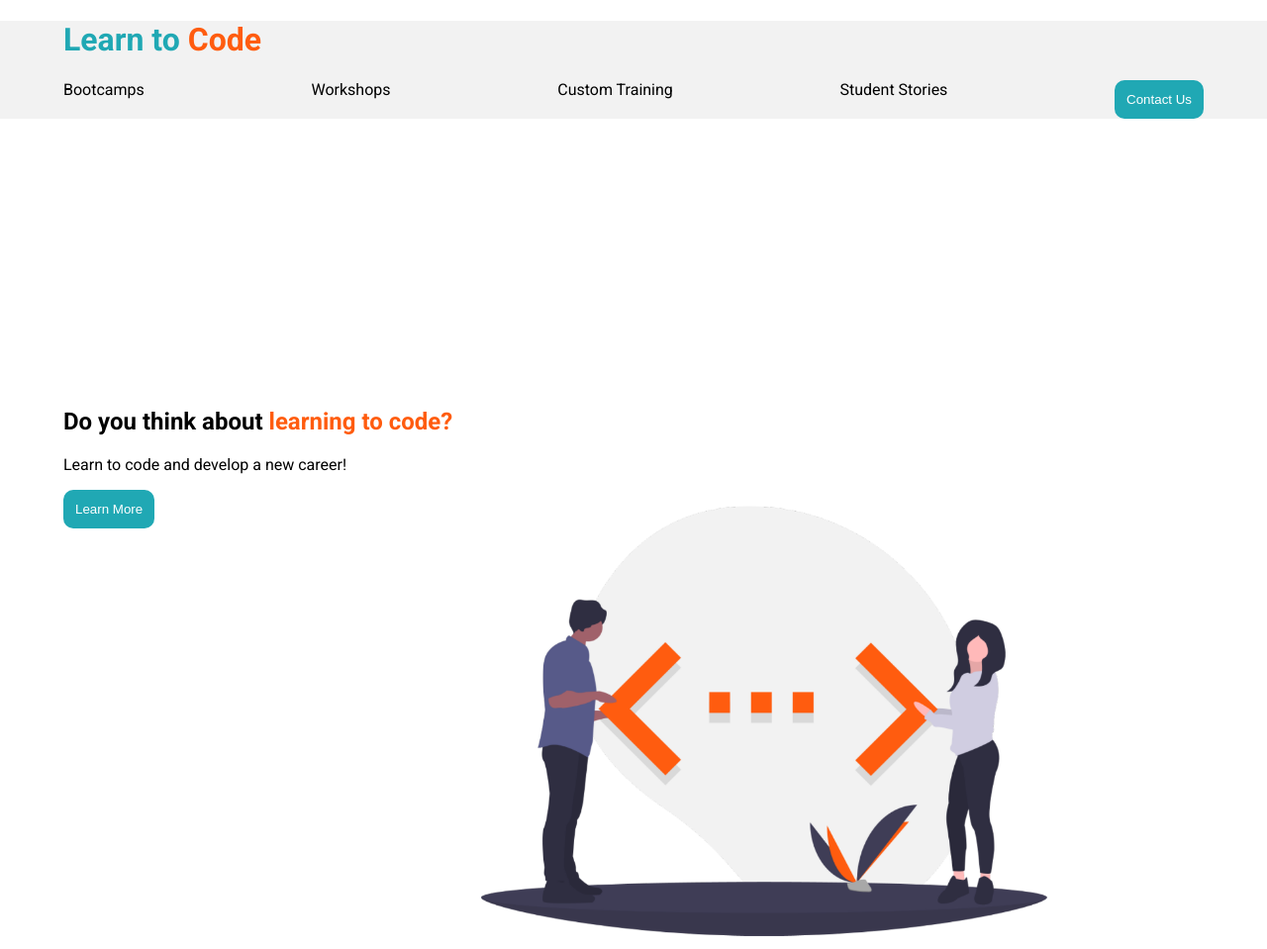
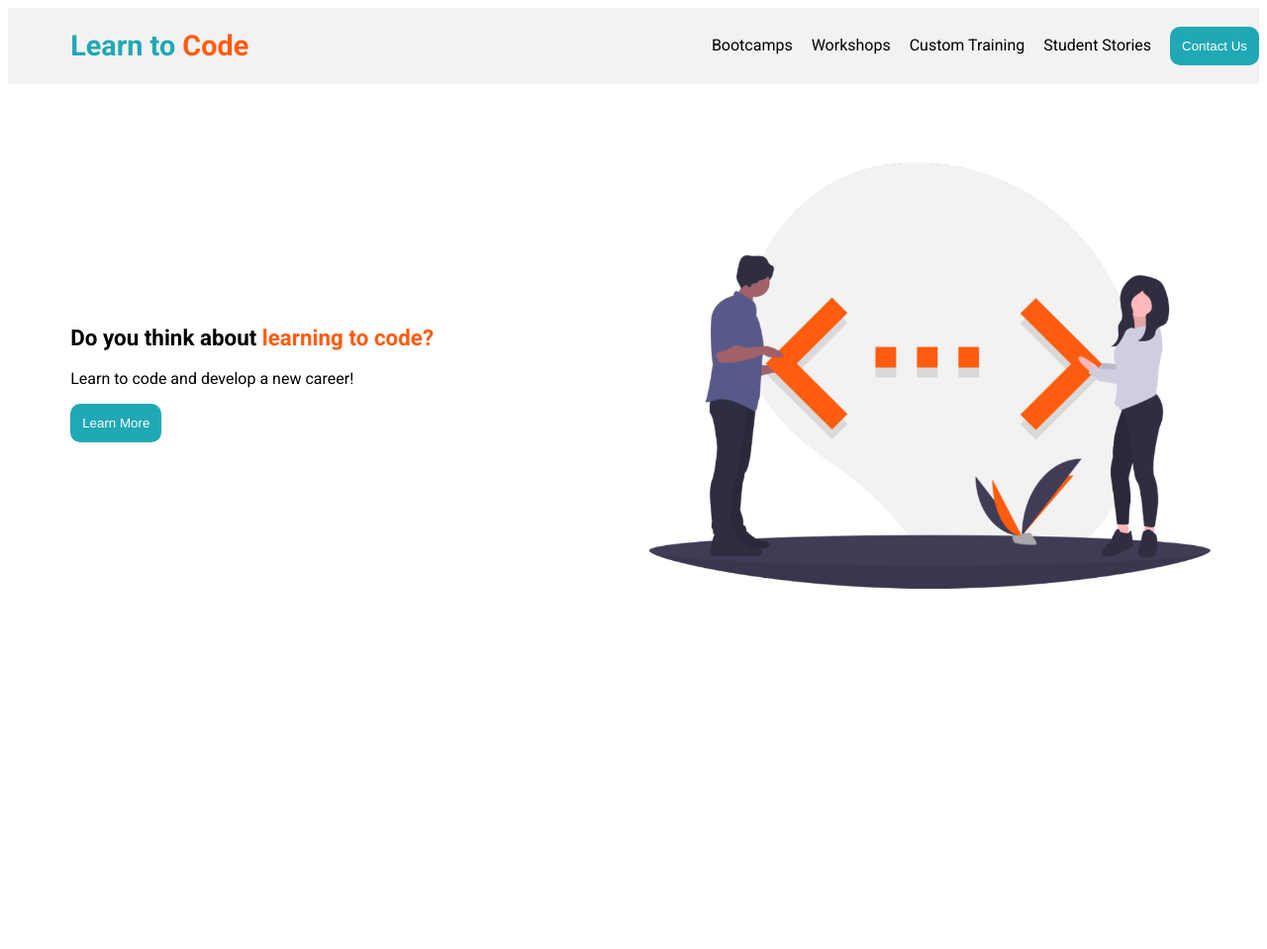
Before and after one commit to dl058/project-one-dinh, a plain HTML site: page index.html in a window 1280 px wide. Shown: the whole page at 99% size. After the commit the page ends 800 px from the top, so only its background shows below. Drawn offline with Linux system fonts and the light colour scheme.

Commit message:
inital commit

```diff
--- a/index.html
+++ b/index.html
@@ -1,4 +1,3 @@
-<!--this is to start html pg-->
 <!DOCTYPE html>
 <html lang="en">
   <head>
@@ -12,34 +11,32 @@
     rel="stylesheet"
   />
   <body>
-    <header>
-      <!--Learn to Code title-->
+    <nav class="navbar">
+      <div class="navdiv">
+        <div class="title">
           <h1 style="color: #20a8b4">
             Learn to <span style="color: #ff5c0f">Code</span>
           </h1>
-      <!--Nav links-->
-      <ul class="topnav">
-        <li><a href="#bootcamps"> Bootcamps </a></li>
-        <li><a href="#workshops"> Workshops </a></li>
-        <li><a href="#customtraining"> Custom Training </a></li>
-        <li><a href="#studentstories"> Student Stories </a></li>
-        <!--Contact Us Button-->
-        <button class="contact">Contact Us</button>
+        </div>
+        <ul>
+          <li><a href="#">Bootcamps</a></li>
+          <li><a href="#">Workshops</a></li>
+          <li><a href="#">Custom Training</a></li>
+          <li><a href="#">Student Stories</a></li>
+          <button class="contact-us"><a href="#">Contact Us</a></button>
         </ul>
-    </header>
-    <!--End of Header-->
-
-    <!--New section of the page-->
+      </div>
+    </nav>
     <section>
+      <div class="contain">
         <h2 style="color: #000">
           Do you think about
           <span style="color: #ff5c0f">learning to code?</span>
         </h2>
         <p>Learn to code and develop a new career!</p>
+        <button class="learn-more">Learn More</button>
+      </div>
       <img src="code.png" alt="two people holding arrow bubble together" />
-      <!--Learn More Button-->
-      <button class="learn">Learn More</button>
     </section>
-    <!--End of Section-->
   </body>
 </html>
--- a/styles.css
+++ b/styles.css
@@ -1,102 +1,119 @@
 body{
     font-family: roboto;
-margin: 0;
+    background-color:#fff
+    margin: 5px;
+}
+.navbar{
+    background-color: #f2f2f2;
+}
+h1{
+    margin:0%
+}
+ul{
+   padding-left: 0;
+   list-style: none;
+   margin: 0%;
+   padding-top: 3%;
 }
 
-header{
-background-color: #f2f2f2;
+.navdiv{
+    padding-left: 5%;
+    padding-top: 1.5%;
+    padding-bottom: 1.5%;
+}
+li{
+    padding-bottom: 5px;
+
 }
 
-h1{
-    margin-left: 5%;
+a{
+    text-decoration: none;
+    color: #000;
 }
 
-/*nav link display*/
-ul {
-    display: flex;
-    flex-direction: column;
-    list-style: none;
+a:hover{
+    color: #ff5c0f;
+}
 
+button:hover{
+    color: #ff5c0f;
+}
+
+.contact-us{
+    background-color: #20a8b4;
+    padding: 12px;
+    border-radius: 10px;
+    border-width: 0;
+    width: 100%;
+    text-align: left;
 
 }
-/*Note to self: need help with spacing of nav links
-and also under the contact us button cant get the background to be grey*/
 
-a{
-    justify-content: space-between;
+.contact-us a{
+    color: #fff;
+}
+.contact-us{
+    width: 100%;
+
+}
+.learn-more {
+    color: #fff;
+    width: 100%;background-color: #20a8b4;
+    padding: 12px;
+    border-radius: 10px;
+    border-width: 0;
+    text-align: left;
+}
+
+img {
+    display: none;
+}
+
+section{
+    padding: 5%;
 }
 
 
-ul.topnav{
-    padding:0;
-    margin-right: 5%;
-    margin-left: 5%;
-
-
+@media screen and (min-width:768px){
+.navdiv{
+    display: flex;
+    align-items: center;
+    justify-content: space-between;
 }
-/*nav link colors*/
-.topnav a{
-    color: #000;
-    text-decoration: none;
+.title{
+    font-size: 120%;
+}
+ul{
+    padding: 0%;
+}
+li{
+    display: inline-block;
+    padding: 0%;
 }
 
-.topnav a:hover {
-    color: #ff5c0f;
+li a{
+    margin-right: 15px;
 }
-
-/*whole bottom part*/
-section{
-    margin-right: 5%;
-    margin-left: 5%;
-    margin-top: 20%;
+img {
+    display: flex;
 }
-
-/*all buttons*/
-button {
-background-color: #20a8b4;
-padding: 12px;
-border-width: 0;
-color: #fff;
-width: 100%;
-text-align: left;
-border-radius: 10px;
+.contact-us{
+    width: auto;
 }
-
-button:hover {
-    background-color: #ff5c0f;
-}
-
-img{
-    display: none;
-}
-
-@media screen and (min-width: 768px) {
-    body{
-        font-size: auto;
-    }
-    ul{
-        flex-direction: row;
-        display:flex;
-        align-items: right;
-        justify-content: space-between;
-
+.learn-more{
+    width: auto;
 }
 img{
-        display: flex;
-        width: 60%;
-        float: inline-end;
+    width: 50%;
+    height: 40%;
+    margin-left: 200px;
 }
 section{
-    display: inline-block;
-
+    display: flex;
+    align-items: center;
+    padding-right: 0;
 }
-
+h2{
+    font-size: 140%;
 }
-
-    button{
-        width:auto
-
 }
-    h1{
-        align-content: center;
-    }
```
Lines whose indentation alone changed are shown as unchanged.
